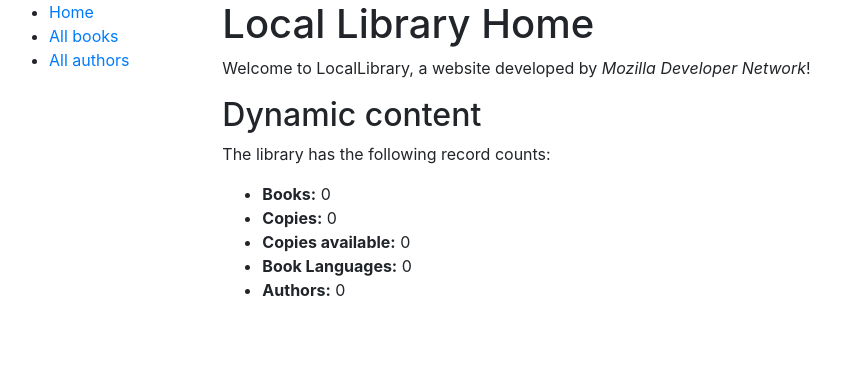
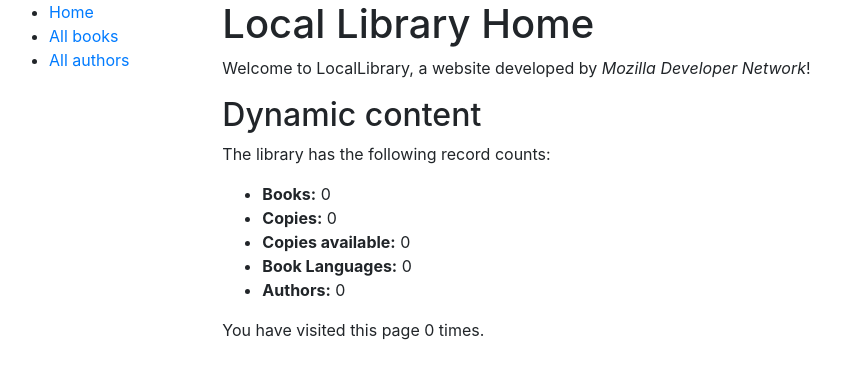
Before and after one commit to paulocsousa/django-locallibrary-tutorial, a Django app: page /catalog/ in a window 1280 px wide. Shown: the top 379 px of the page, without its empty margins (6-847 px from the left). Run offline with Django 3.2, Linux system fonts and the light colour scheme; data that the repository does not hold is empty; some libraries are stand-ins or nearby versions.

Commit message:
Add session-based visit-counter feat

```diff
--- a/catalog/templates/index.html
+++ b/catalog/templates/index.html
@@ -16,4 +16,5 @@
     <li><strong>Book Languages:</strong> {{ num_book_languages }}</li>
     <li><strong>Authors:</strong> {{ num_authors }}</li>
   </ul>
+  <p>You have visited this page {{ num_visits }}{% if num_visits == 1 %} time{% else %} times{% endif %}.</p>
 {% endblock %}
--- a/catalog/views.py
+++ b/catalog/views.py
@@ -16,12 +16,17 @@
     num_authors = Author.objects.count()
     num_book_languages = Language.objects.count()
 
+    # Number of visits to this view, is counted in the session variable.
+    num_visits = request.session.get('num_visits', 0)
+    request.session['num_visits'] = num_visits + 1
+
     context = {
         'num_books': num_books,
         'num_instances': num_instances,
         'num_instances_available': num_instances_available,
         'num_authors': num_authors,
         'num_book_languages': num_book_languages,
+        'num_visits': num_visits,
     }
 
     # Render the HTML template index.html with the data in the context variable
```
